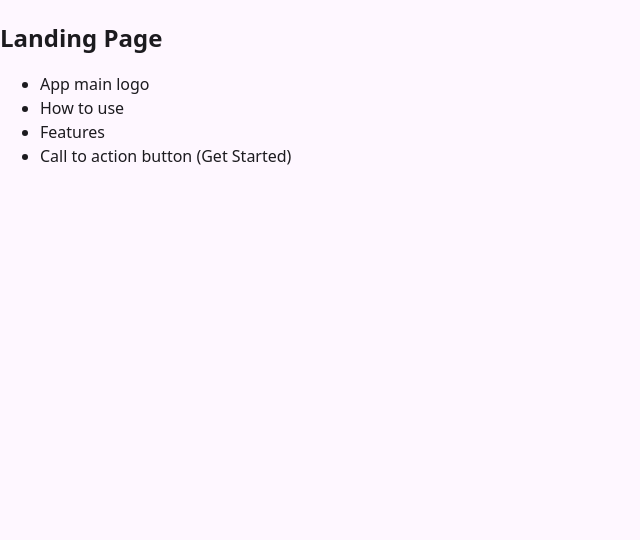
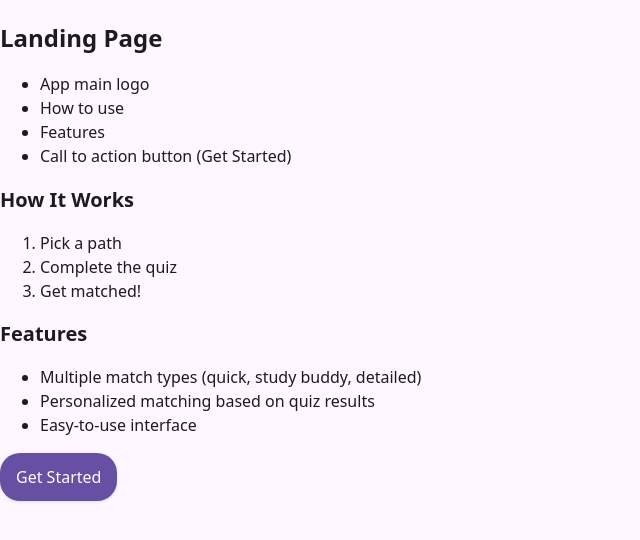
Before and after one commit to toBFrank/friendship-match, a React app in the folder frontend/: page / in a window 1280 px wide. Shown: the top 540 px of the page, without its empty margins (0-640 px from the left). Built offline with nearby package versions, Linux system fonts and the light colour scheme; the HTML template or start-up script is replaced by a standard one.

Commit message:
Added details to landing page

```diff
--- a/frontend/src/pages/Landing/Landing.tsx
+++ b/frontend/src/pages/Landing/Landing.tsx
@@ -12,6 +12,25 @@ function Landing() {
           <li>Call to action button (Get Started)</li>
         </ul>
       </section>
+      <section className={styles.section}>
+        <h2>How It Works</h2>
+        <ol>
+          <li>Pick a path</li>
+          <li>Complete the quiz</li>
+          <li>Get matched!</li>
+        </ol>
+      </section>
+      <section className={styles.section}>
+        <h2>Features</h2>
+        <ul>
+          <li>Multiple match types (quick, study buddy, detailed)</li>
+          <li>Personalized matching based on quiz results</li>
+          <li>Easy-to-use interface</li>
+        </ul>
+      </section>
+      <section className={styles.section}>
+        <button>Get Started</button>
+      </section>
     </main>
   );
 }
--- a/frontend/src/pages/Matching/Matching.tsx
+++ b/frontend/src/pages/Matching/Matching.tsx
@@ -7,7 +7,7 @@ function Matching() {
         <h1>Matching Page</h1>
         <ul>
             <li>Pick match type (quick (default), study buddy, detailed)</li>
-            <li>Other things to find on this page...</li>
+            <li>Quiz section</li>
         </ul>
       </section>
     </main>
```
